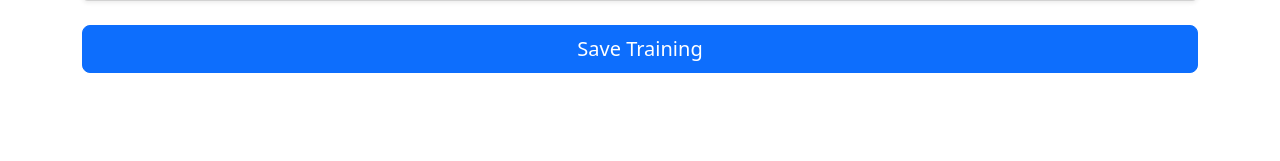
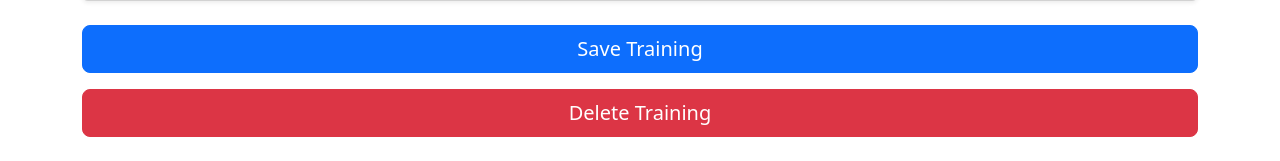
Before and after one commit to Flynotfly/GymStat, a Django app: page /training/1/edit/ in a window 1280 px wide. Shown: the part 1105-1266 px from the top of the page. Before the commit the page ends 1178 px from the top, so only its background shows below. Run offline with Django 5.2, Linux system fonts and the light colour scheme; a user stored in the database is signed in; tables that the repository leaves empty hold one stand-in row (values such as "Sample post").

Commit message:
Add delete training button

```diff
--- a/gymstat/training/templates/training/edit.html
+++ b/gymstat/training/templates/training/edit.html
@@ -88,8 +88,15 @@
         <div class="d-grid">
             <button type="submit" class="btn btn-primary btn-lg">Save Training</button>
         </div>
+    </form>
 
-    </form>
+    <!-- Separate Delete Form -->
+        {% if training %}
+        <form method="post" action="{% url 'training:delete' training.pk %}" class="mt-3">
+            {% csrf_token %}
+            <button type="submit" class="btn btn-danger btn-lg w-100">Delete Training</button>
+        </form>
+        {% endif %}
 
     <div id="training-form-response" class="mt-4"></div>
 </div>
@@ -117,13 +124,4 @@
         document.getElementById('id_exercises-TOTAL_FORMS').value = formCount + 1;
     });
 
-    // Handle deleting exercise forms
-    document.querySelectorAll('.delete-exercise').forEach(button => {
-        button.addEventListener('click', function () {
-            const exerciseForm = this.closest('.exercise-form');
-            const deleteCheckbox = exerciseForm.querySelector('input[name$="-DELETE"]');
-            deleteCheckbox.checked = true;
-            exerciseForm.style.display = 'none';  // Скрываем форму
-        });
-    });
 {% endblock %}
--- a/gymstat/training/urls.py
+++ b/gymstat/training/urls.py
@@ -7,6 +7,7 @@ urlpatterns = [
     path('<int:pk>/', views.training_details, name='details'),
     path('create/', views.training_edit, name='create'),
     path('<int:pk>/edit/', views.training_edit, name='edit'),
+    path('post/<int:pk>/delete/', views.training_delete, name='delete'),
 
     path('exercise/<int:pk>/', views.exercise_details, name='exercise_detail'),
     path('exercise/create/', views.create_exercise, name='exercise_create'),
--- a/gymstat/training/views.py
+++ b/gymstat/training/views.py
@@ -3,6 +3,7 @@ from django.core.exceptions import PermissionDenied
 from django.db import models
 from django.http import JsonResponse
 from django.shortcuts import get_object_or_404, render, redirect
+from django.views.decorators.http import require_POST
 
 from .models import Training, ExerciseType
 from .forms import TrainingForm, ExerciseFormSet, ExerciseTypeForm
@@ -64,6 +65,14 @@ def training_details(request, pk):
     )
 
 
+@require_POST
+@login_required
+def training_delete(request, pk):
+    training = get_object_or_404(Training, pk=pk, owner=request.user)
+    training.delete()
+    return redirect('user:trainings')
+
+
 @login_required
 def create_exercise(request, pk=None):
     if pk:
```
